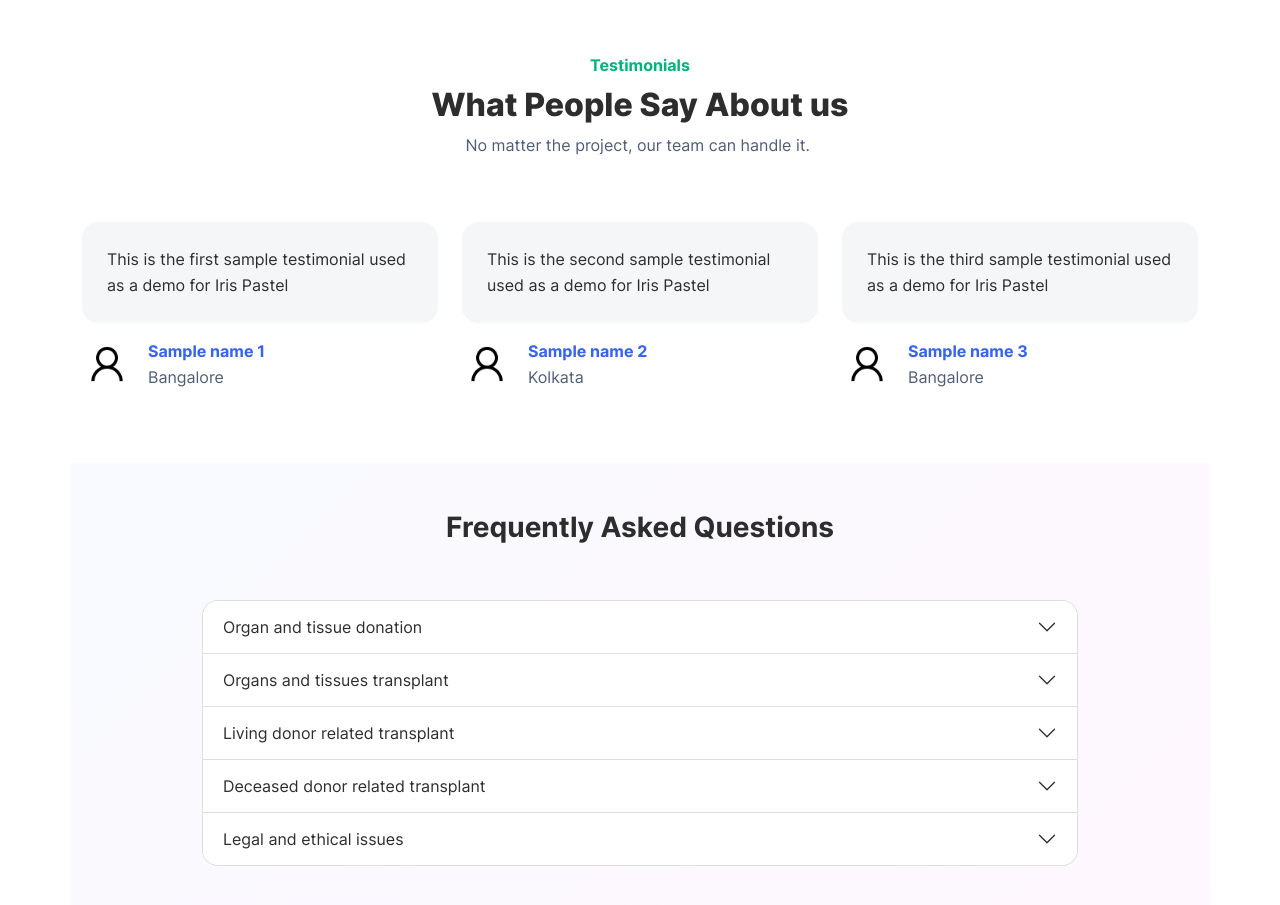
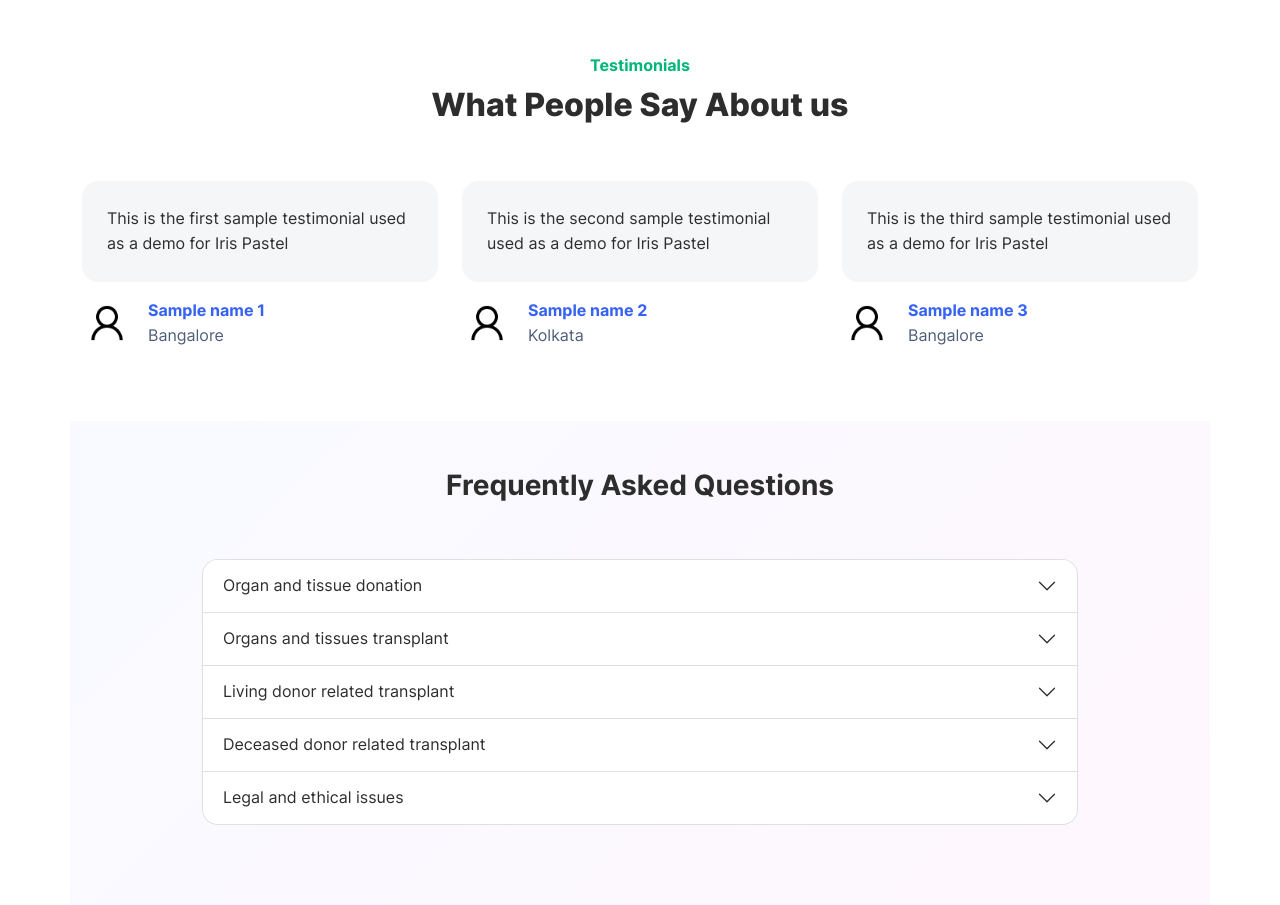
Before and after one commit to ankit-SuryaS/IrisPastel, a plain HTML site: page index.html in a window 1280 px wide. Shown: the part 4380-5285 px from the top of the page. Drawn offline with nearby package versions, Linux system fonts and the light colour scheme; files whose address does not match are found by name.

Commit message:
update testimonials

```diff
--- a/index.html
+++ b/index.html
@@ -261,7 +261,6 @@
                 <div class="col-md-8 col-xl-6 text-center mx-auto">
                     <p class="fw-bold text-success mb-2">Testimonials</p>
                     <h2 class="fw-bold"><strong>What People Say About us</strong></h2>
-                    <p class="text-muted w-lg-50">No matter the project, our team can handle it.&nbsp;</p>
                 </div>
             </div>
             <div class="row row-cols-1 row-cols-sm-2 row-cols-lg-3 d-sm-flex justify-content-sm-center">
```
